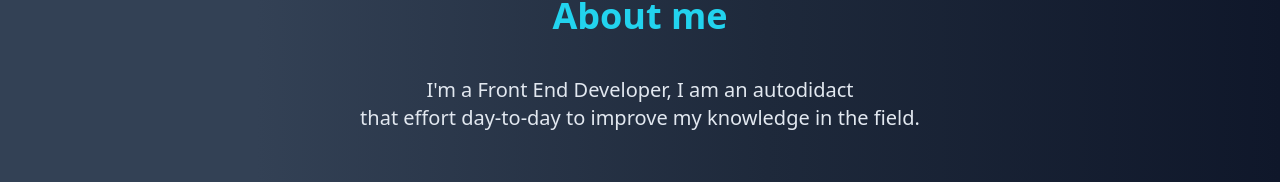
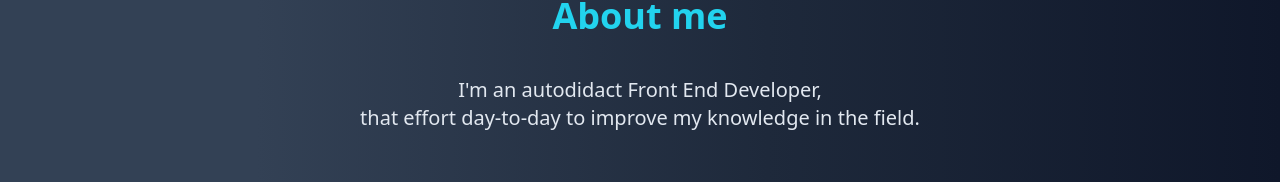
Before and after one commit to DanixCabe/portfolio, a React (Vite) app: page / in a window 1280 px wide. Shown: the part 730-912 px from the top of the page. Built offline with nearby package versions, Linux system fonts and the light colour scheme.

Commit message:
update about me

```diff
--- a/src/components/AboutMe.jsx
+++ b/src/components/AboutMe.jsx
@@ -12,7 +12,7 @@ export const AboutMe = () => {
                     CV Daniel Gizzi</a>
                 </div>
                 <h2 id="technologies" className="text-4xl text-cyan-400 font-semibold">About me</h2>
-                <p className="text-xl text-slate-200 mt-10 ">I'm a Front End Developer, I am an autodidact <span className="md:block lg:block xl:block">that effort day-to-day to improve my knowledge in the field.</span></p>
+                <p className="text-xl text-slate-200 mt-10 ">I'm an autodidact Front End Developer, <span className="md:block lg:block xl:block">that effort day-to-day to improve my knowledge in the field.</span></p>
             </div>
         </>
     )
```
